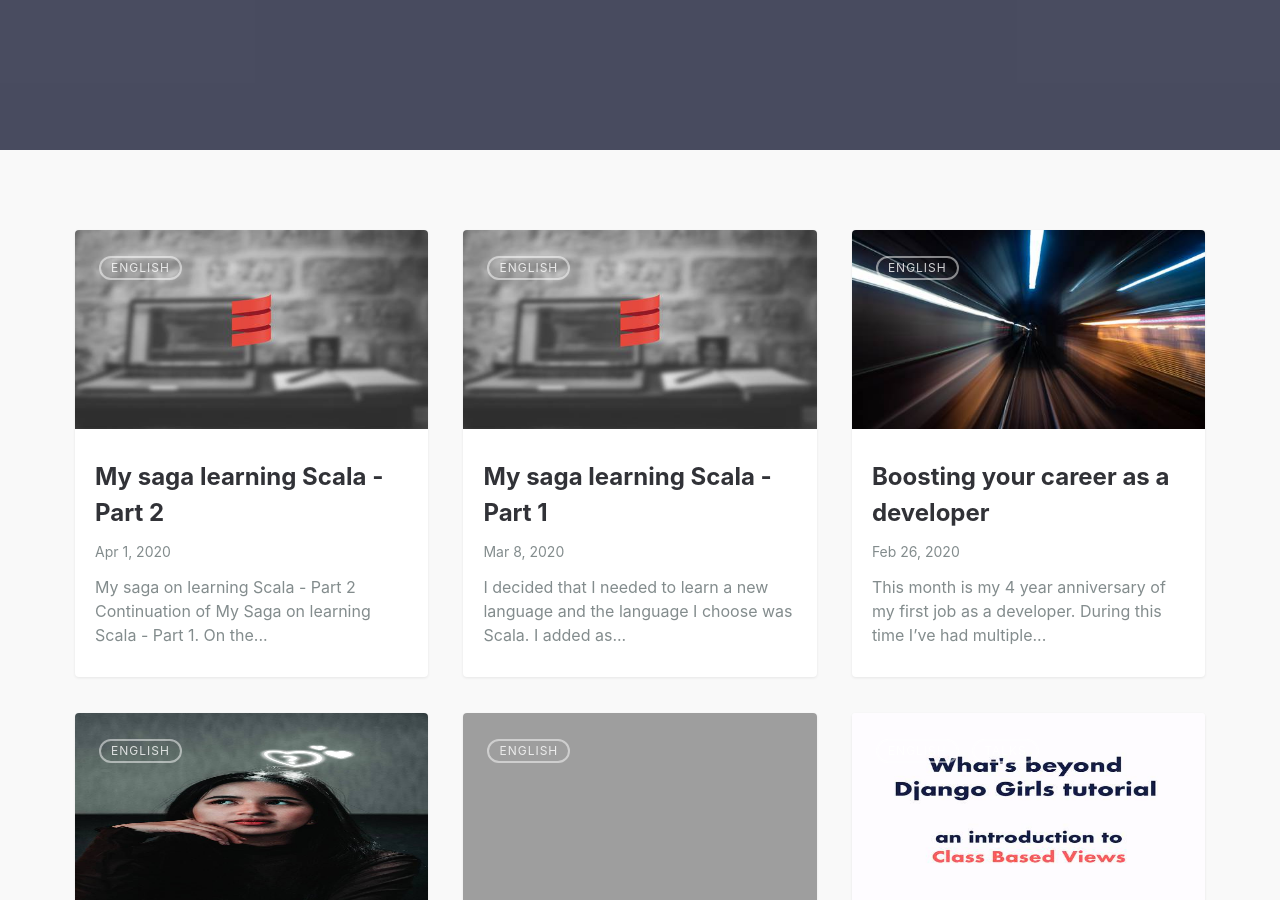
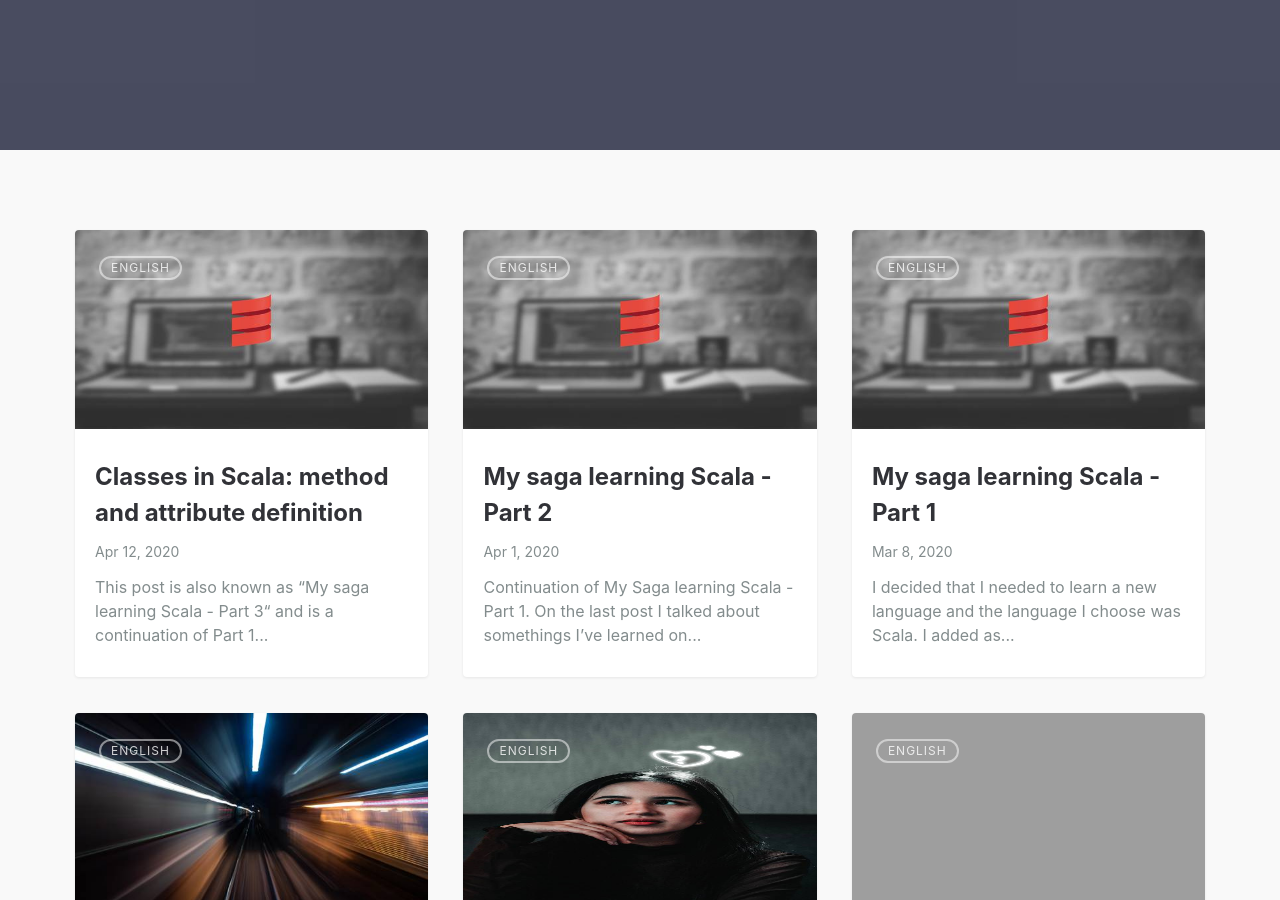
Before and after one commit to leportella/v3, a Jekyll site: the page built from index.md, in a window 1280 px wide and 900 px high, scrolled down 426 px. Built offline with Jekyll 4.4.1, drawn with Linux system fonts in a browser that asks for light colours; part of the change alters nothing that is shown.

Commit message:
scala part 3

````diff
--- a/_posts/2020-04-01-scala-part-II.md
+++ b/_posts/2020-04-01-scala-part-II.md
@@ -40,9 +40,8 @@ featured-img: scala
 last_modified_at: 2020-04-01T18:25:52-05:00
 ---
 
-# My saga on learning Scala - Part 2
 
-Continuation of [My Saga on learning Scala - Part 1](https://leportella.com/english/2020/03/08/scala-part-I.html).
+Continuation of [My Saga learning Scala - Part 1](https://leportella.com/english/2020/03/08/scala-part-I.html).
 
 On the last post I talked about somethings I've learned on Scala. Although [my tweet about this post](https://twitter.com/leleportella/status/1237322864514281472) generated some comments about the language (both good and bad) I am still decided to [at least finish the course I started doing](https://www.udemy.com/course/rock-the-jvm-scala-for-beginners/). So far the feeling is that I am starting to understand some things and starting to be more comfortable, although I am very far away from the magic stuff that scares me.
 
--- /dev/null
+++ b/_posts/2020-04-12-scala-part-III.md
@@ -0,0 +1,249 @@
+---
+layout: post
+title: "Classes in Scala: method and attribute definition"
+categories:
+  - english
+tags:
+  - english
+  - tecnologia
+  - Scala
+  - Programming Language
+  - programming language
+  - java
+  - jvm
+  - java virtual machine
+  - spark
+  - San Francisco
+  - Dublin
+  - Software engineer
+  - software engineering
+  - engenheira de software
+  - desenvolvedora
+  - mulheres que codam
+  - mulhers desenvolvedoras
+  - programadora
+  - events
+  - payments
+  - development
+  - women in tech
+  - woman in tech
+  - girls who code
+  - career
+  - computer science
+  - self-taugh engineer
+  - self-learning
+  - programmer
+  - ruby
+  - scala
+  - python
+featured-img: scala
+last_modified_at: 2020-04-01T18:25:52-05:00
+---
+
+*This post is also known as “My saga learning Scala - Part 3“ and is a continuation of* [*Part 1*](https://leportella.com/english/2020/03/08/scala-part-I.html) *and* [*Part 2*](https://leportella.com/english/2020/04/01/scala-part-II.html)
+
+As we discussed in the Part 1 of this series, Scala is an object oriented language. [From Wikipedia](https://en.wikipedia.org/wiki/Object-oriented_programming):
+
+
+> **Object-oriented programming** (**OOP**) *is a programming paradigm based on the concept of "objects", which can contain data, in the form of fields (often known as attributes or properties), and code, in the form of procedures (often known as methods).*
+
+
+So on this post I will expose what I learned of the Scala classes, which follow this concept of object that I just presented.
+
+
+## Creating a class
+
+To create a class you only need to pass the keyword class and the name of the class:
+
+```scala
+class Point
+
+val point = new Point
+```
+
+This is called the class constructor and you can add the attributes that your class can receive, such as:
+
+
+```scala
+class Point(x: Int, y: Int)
+
+val point = new Point(0, 0)
+```
+
+The fun part starts now! You can actually rewrite the constructor to receive different attributes, making your class have default attributes or even other types of attribute
+
+
+```scala
+class Person(name: String, age: Int) {
+  def this(name: String) = this(name, 0)
+  def this() = this("Bob", 0 )
+}
+
+val marco = new Person("Marco", 30)
+val babyCarl = new Person("Carl")
+val bob = new Person
+```
+
+
+
+## Adding attributes to a class
+
+The attributes I just added to the class Person can't be accessed directly, like `marco.age` on the example above. The thing it that you actually have 3 options to define attributes when defining a class. Not passing anything (like the example above), with a `val` or with a `var`.
+
+Using nothing, the attributes you create while instantiating a class won't work.
+
+```scala
+class Point(x: Int)
+
+val point = new Point(1)
+point.x // won't work
+```
+
+When using `val`, you can access the attribute (you create an accessor) but can't change the value (it won't have a mutator)
+
+```scala
+class Point(val x: Int)
+
+val point = new Point(1)
+println(point.x) // 1
+point.x = 2 // won't work
+```
+
+So this is the same thing as:
+
+```scala
+class Point(xc: Int) {
+    def x = xc
+}
+
+// same thing as
+
+class Point(val x: Int)
+```
+
+
+When using a `var` you probably guessed already: you will both have a mutator and an accessor!
+
+
+```scala
+class Point(var x: Int)
+
+val point = new Point(1)
+println(point.x) // 1
+point.x = 2
+println(point.x) // 2
+```
+
+So… you have:
+
+| **Attribute definition** | **Assessor? (Point.x)** | **Mutator? (Point.x = 4)** | **Can override?** |
+| ------------------------ | ----------------------- | -------------------------- | ----------------- |
+| `val`                    | yes                     | no                         | yes               |
+| `var`                    | yes                     | yes                        | no                |
+| nothing                  | no                      | no                         | yes               |
+
+## Using classes
+
+When defining a class, you actually can use other extra keywords to define how you will like your class to behavior. So far I learned 3 major keyword:
+
+
+| **Keywords**         | **Allowed usage**                                    |
+| -------------------- | ---------------------------------------------------- |
+| `class Point`        | Normal class that allows creating multiple instances |
+| `final class Point`  | Doesn't allow class to be extended                   |
+| `sealed class Point` | Allow class to be extended but only in the same file |
+
+
+
+## Class methods and overrides
+
+Since classes have keywords that allows us to change the way they are used, it is reasonable to suppose that they also have keyword that can change their behavior. I created a small table with the properties of each one and examples to help us understand what changes exactly.
+
+
+|   |                                  | Extended class can use? | Extended class can overwritte? | Instances of extended class can use the method? |
+| - | -------------------------------- | ----------------------- | ------------------------------ | ----------------------------------------------- |
+| 1 | `def` / `val`                    | Yes                     | Yes                            | Yes                                             |
+| 2 | `private def` / `private val`    | No                      | Don't need to                  | No                                              |
+| 3 | `protected def`/ `protected val` | Yes                     | Yes                            | No                                              |
+| 4 | `final def` / `final val`        | Yes                     | No                             | Yes                                             |
+
+
+
+## Case 1: `def` and `val`
+
+
+```scala
+class Person {
+  val normalVal = 1
+  def normalMethod = s"case $normalVal"
+}
+
+class Leticia extends Person
+
+val leticia = new Leticia
+println(leticia.normalVal) // 1
+println(leticia.normalMethod) // case 1
+```
+
+Case 2: `private def` and `private val`
+
+
+```scala
+class Person {
+  private val privateVal = 2
+  private def privateMethod = s"case $privateVal"
+}
+
+class Leticia extends Person
+
+val leticia = new Leticia
+println(leticia.privateVal) // error
+println(leticia.privateMethod) // error
+```
+
+
+
+## Case 3: `protected def` and `protected val`
+
+
+```scala
+ class Person {
+     protected val protectedVal = 3
+     protected def protectedMethod = s"case $privateVal"
+ }
+
+ class Gabi extends Person
+ val gabi = new Gabi
+ println(gabi.protectedMethod) //error
+
+ class Leticia extends Person {
+    override val protectedVal = super.protectedVal
+    override def protectedMethod = super.protectedMethod
+ }
+ val leticia = new Leticia
+ println(leticia.protectedMethod) // case 3
+
+```
+
+
+## Case 4: `final def`/ `final val`
+
+```scala
+class Person {
+  final val finalVal = 4
+  final def finalMethod = s"case $finalVal"
+}
+
+class Leticia extends Person {
+  override val finalVal = super.finalVal // error
+}
+
+class Marco extends Person
+val marco = new Marco
+println(marco.finalVal) //case 4
+```
+
+
+----------
+
+Since I wanted this post to be more like a cheatsheet than a heavy text post… this is it for now 🙂 See you in Part 4 (maybe?)!
````
